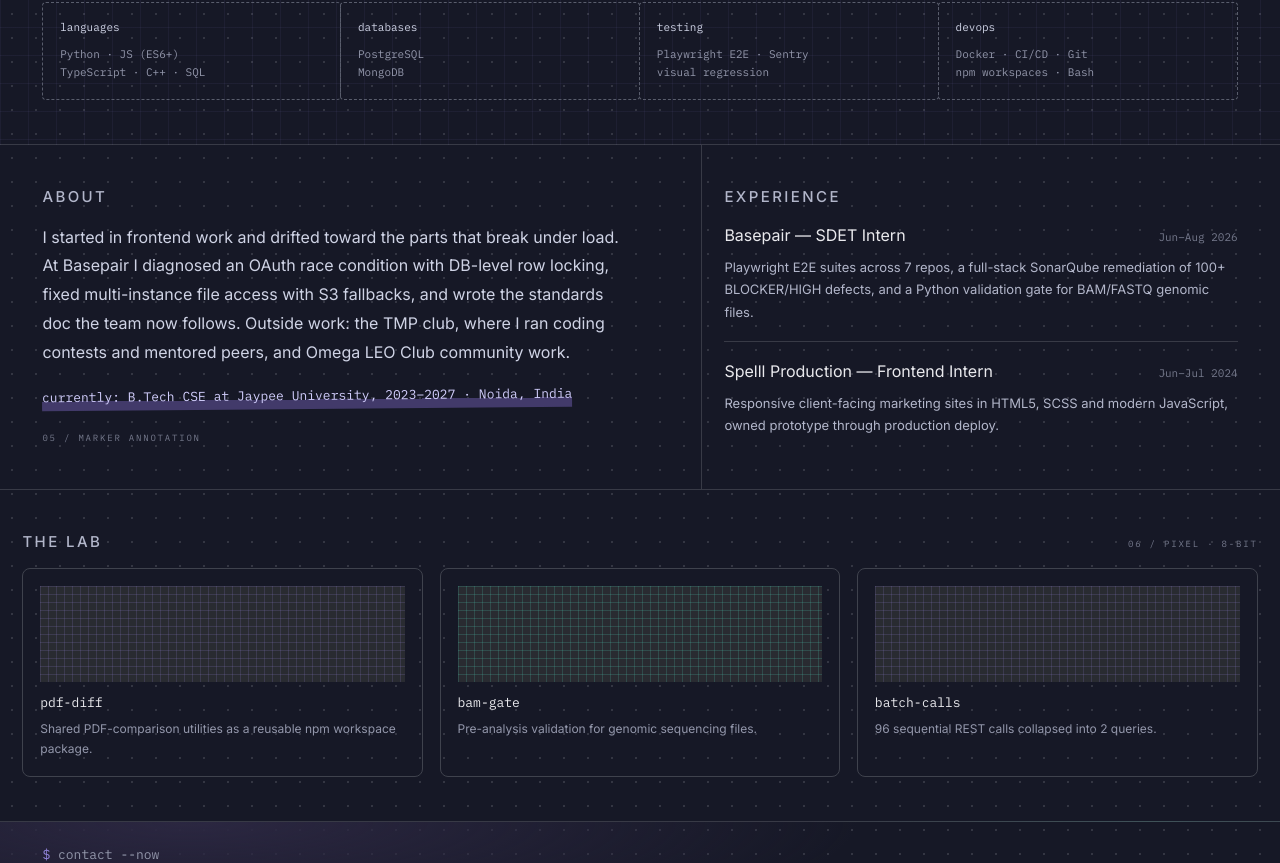
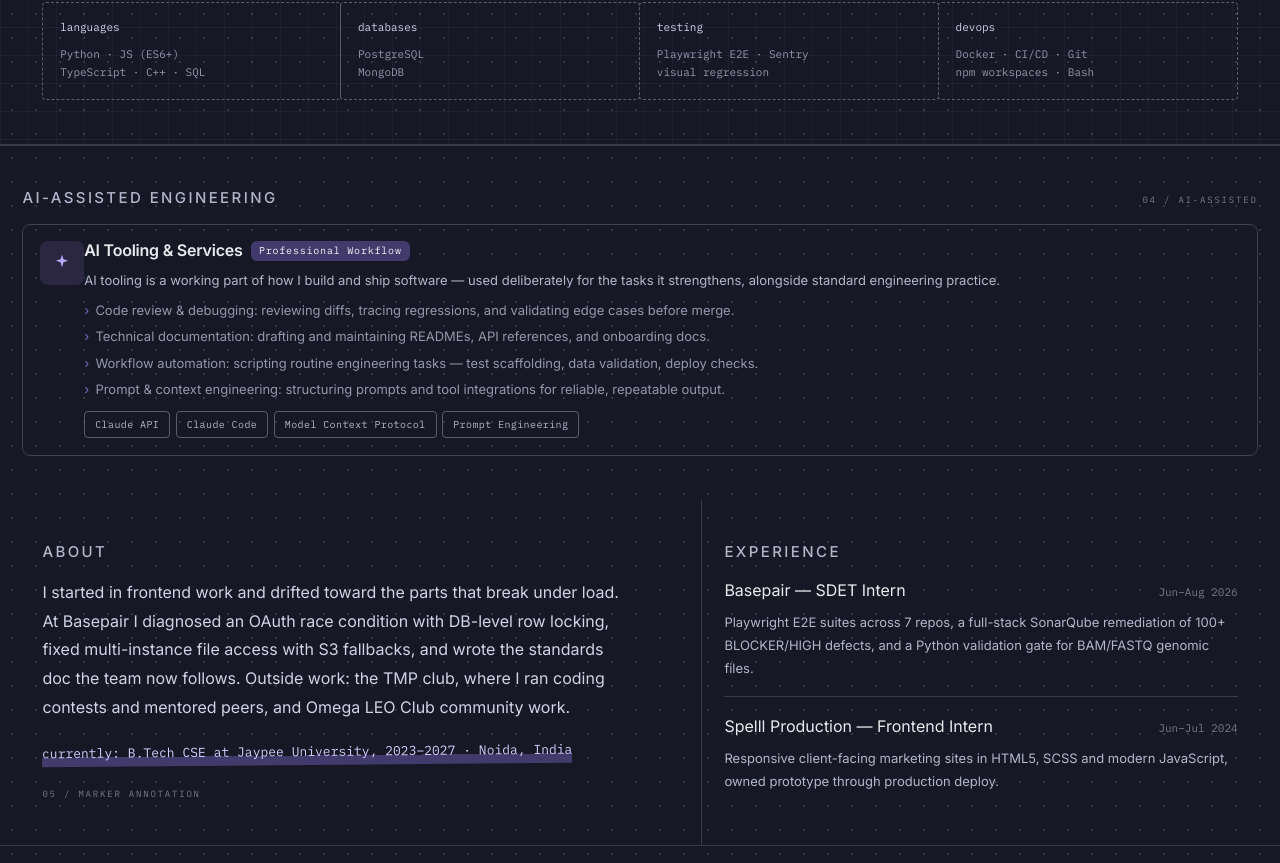
Before and after one commit to adityamittal-dot/Portfolio, a Next.js app: page / in a window 1280 px wide. Shown: the part 1294-2157 px from the top of the page. Built offline with nearby package versions, Linux system fonts and the light colour scheme; no server answers.

Commit message:
Add AI-assisted engineering card describing Claude/AI tooling in workflow

```diff
--- a/src/app/page.tsx
+++ b/src/app/page.tsx
@@ -5,6 +5,7 @@
 import Hero from "@/components/Hero";
 import WorkGrid from "@/components/WorkGrid";
 import StackDiagram from "@/components/StackDiagram";
+import AIWorkflow from "@/components/AIWorkflow";
 import About from "@/components/About";
 import Experience from "@/components/Experience";
 import LabGrid from "@/components/LabGrid";
@@ -21,6 +22,7 @@
         <Hero />
         <WorkGrid />
         <StackDiagram />
+        <AIWorkflow />
         <section id="about" className={styles.aboutExperience}>
           <div className={`${shared.container} ${styles.aboutExperienceGrid}`}>
             <About />
--- /dev/null
+++ b/src/components/AIWorkflow.module.css
@@ -0,0 +1,119 @@
+.section {
+  padding: 44px var(--space-8);
+  border-top: 1px solid var(--color-divider);
+}
+
+@media (max-width: 640px) {
+  .section {
+    padding: 40px var(--space-4);
+  }
+}
+
+.header {
+  margin-bottom: var(--space-6);
+}
+
+.card {
+  display: flex;
+  gap: var(--space-5);
+  border: 1px solid var(--color-neutral-800);
+  border-radius: var(--radius-md);
+  padding: var(--space-6);
+}
+
+.icon {
+  flex: none;
+  width: 44px;
+  height: 44px;
+  border-radius: var(--radius-md);
+  display: flex;
+  align-items: center;
+  justify-content: center;
+  background: var(--color-accent-900);
+  color: var(--color-accent-400);
+}
+
+.body {
+  display: flex;
+  flex-direction: column;
+  gap: var(--space-3);
+  min-width: 0;
+}
+
+.titleRow {
+  display: flex;
+  align-items: center;
+  flex-wrap: wrap;
+  gap: var(--space-3);
+}
+
+.title {
+  margin: 0;
+  font-size: 16px;
+  font-weight: 600;
+  color: var(--color-text);
+}
+
+.tag {
+  font-family: var(--font-mono);
+  font-size: 10px;
+  letter-spacing: 0.08em;
+  padding: 2px 8px;
+  border-radius: calc(var(--radius-md) * 0.75);
+  background: var(--color-accent-800);
+  color: var(--color-accent-100);
+}
+
+.description {
+  margin: 0;
+  font-size: 13px;
+  line-height: 1.7;
+  color: var(--color-neutral-400);
+}
+
+.list {
+  margin: 0;
+  padding: 0;
+  list-style: none;
+  display: flex;
+  flex-direction: column;
+  gap: var(--space-2);
+}
+
+.list li {
+  position: relative;
+  padding-left: var(--space-4);
+  font-size: 13px;
+  line-height: 1.6;
+  color: var(--color-neutral-500);
+}
+
+.list li::before {
+  content: "›";
+  position: absolute;
+  left: 0;
+  color: var(--color-accent-600);
+}
+
+.chips {
+  display: flex;
+  flex-wrap: wrap;
+  gap: var(--space-2);
+  margin-top: var(--space-1);
+}
+
+.chip {
+  font-family: var(--font-mono);
+  font-size: 10px;
+  letter-spacing: 0.04em;
+  padding: 5px 10px;
+  border: 1px solid var(--color-neutral-700);
+  border-radius: var(--radius-sm);
+  color: var(--color-neutral-400);
+}
+
+@media (max-width: 640px) {
+  .card {
+    flex-direction: column;
+  }
+}
--- /dev/null
+++ b/src/components/AIWorkflow.tsx
@@ -0,0 +1,54 @@
+import shared from "@/styles/shared.module.css";
+import styles from "./AIWorkflow.module.css";
+
+const POINTS = [
+  "Code review & debugging: reviewing diffs, tracing regressions, and validating edge cases before merge.",
+  "Technical documentation: drafting and maintaining READMEs, API references, and onboarding docs.",
+  "Workflow automation: scripting routine engineering tasks — test scaffolding, data validation, deploy checks.",
+  "Prompt & context engineering: structuring prompts and tool integrations for reliable, repeatable output.",
+];
+
+const TOOLS = ["Claude API", "Claude Code", "Model Context Protocol", "Prompt Engineering"];
+
+export default function AIWorkflow() {
+  return (
+    <section id="ai-workflow" className={styles.section}>
+      <div className={`${shared.container} ${shared.sectionHeader} ${styles.header}`}>
+        <h2 className={shared.sectionHeading}>AI-assisted engineering</h2>
+        <span className={shared.cornerTag}>04 / AI-ASSISTED</span>
+      </div>
+      <div className={`${shared.container} ${styles.card}`}>
+        <div className={styles.icon} aria-hidden="true">
+          <svg width="20" height="20" viewBox="0 0 24 24" fill="none">
+            <path
+              d="M12 2l1.8 5.6L19.4 9.4 13.8 11.2 12 17l-1.8-5.8L4.6 9.4l5.6-1.8L12 2z"
+              fill="currentColor"
+            />
+          </svg>
+        </div>
+        <div className={styles.body}>
+          <div className={styles.titleRow}>
+            <h3 className={styles.title}>AI Tooling & Services</h3>
+            <span className={styles.tag}>Professional Workflow</span>
+          </div>
+          <p className={styles.description}>
+            AI tooling is a working part of how I build and ship software — used deliberately
+            for the tasks it strengthens, alongside standard engineering practice.
+          </p>
+          <ul className={styles.list}>
+            {POINTS.map((point) => (
+              <li key={point}>{point}</li>
+            ))}
+          </ul>
+          <div className={styles.chips}>
+            {TOOLS.map((tool) => (
+              <span key={tool} className={styles.chip}>
+                {tool}
+              </span>
+            ))}
+          </div>
+        </div>
+      </div>
+    </section>
+  );
+}
```
